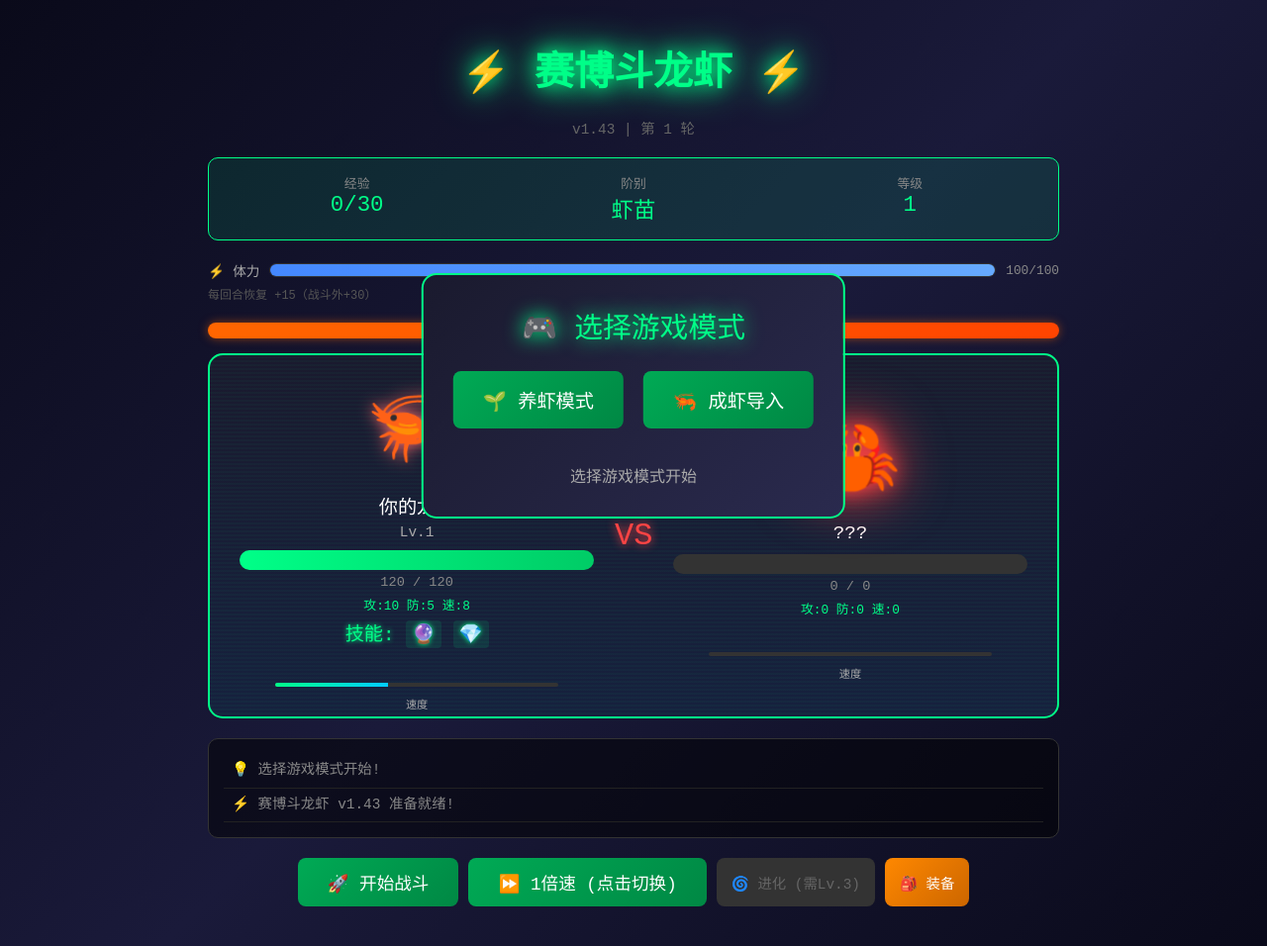
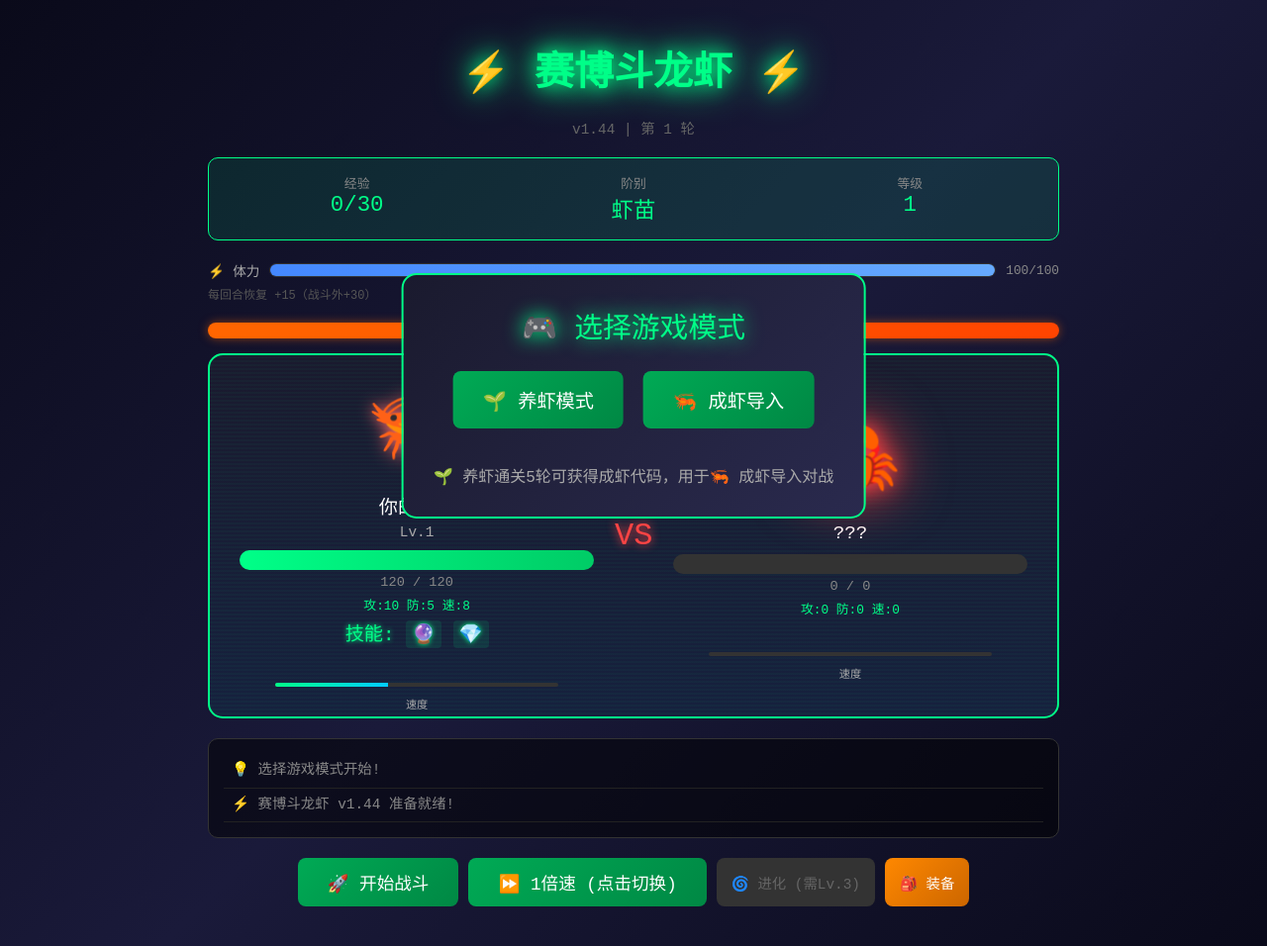
Before and after one commit to gaoyingxie/cyber-cricket, a plain HTML site: page index.html in a window 1280 px wide. Shown: the whole page at 99% size. Drawn offline with Linux system fonts and the light colour scheme.

Commit message:
fix: 模式选择界面增加养虾通关提示
- 提示: 🌱养虾通关5轮可获得成虾代码，用于🦐成虾导入对战
- 版本升级到v1.44

```diff
--- a/index.html
+++ b/index.html
@@ -592,7 +592,7 @@
 <body>
     <div class="container">
         <h1 class="title">⚡ 赛博斗龙虾 ⚡</h1>
-        <div class="version">v1.43 | 第 <span id="round-num">1</span> 轮</div>
+        <div class="version">v1.44 | 第 <span id="round-num">1</span> 轮</div>
         <div class="status-bar">
             <div class="stat"><div class="stat-label">经验</div><div class="stat-value" id="exp">0/30</div></div>
             <div class="stat"><div class="stat-label">阶别</div><div class="stat-value" id="phase">幼虫</div></div>
@@ -714,7 +714,7 @@
             <button class="btn btn-large" onclick="selectMode('raise')">🌱 养虾模式</button>
             <button class="btn btn-large" onclick="selectMode('import')">🦐 成虾导入</button>
         </div>
-        <div class="mode-desc" id="mode-desc">选择游戏模式开始</div>
+        <div class="mode-desc" id="mode-desc">🌱 养虾通关5轮可获得成虾代码，用于🦐 成虾导入对战</div>
     </div>
     <div class="welcome-panel" id="welcome-panel">
         <div class="welcome-title">🎮 欢迎来到赛博斗龙虾!</div>
@@ -755,7 +755,7 @@
         <button class="btn" onclick="restartGame()" style="margin-top:20px">🔄 重新开始</button>
     </div>
 <script>
-const VERSION = 'v1.43';
+const VERSION = 'v1.44';
 const PHASES=['虾苗','幼虾','战斗虾','究极虾'], PHASE_SPRITES=['🦐','🦞','⚡🦞','🔱🦞'], PHASE_STAT_MULT=[1,1.3,1.7,2.3];
 // 装备系统
 const EQUIP_TYPES=['atk','def','hp'];
@@ -1880,7 +1880,7 @@ initState();
 updateSpeedButton();
 document.getElementById('mode-select-panel').style.display='flex';
 updateUI();
-addLog('<span class="log-system">⚡ 赛博斗龙虾 v1.43 准备就绪!</span>');
+addLog('<span class="log-system">⚡ 赛博斗龙虾 v1.44 准备就绪!</span>');
 addLog('<span class="log-system">💡 选择游戏模式开始!</span>');
 </script>
 </body>
```
